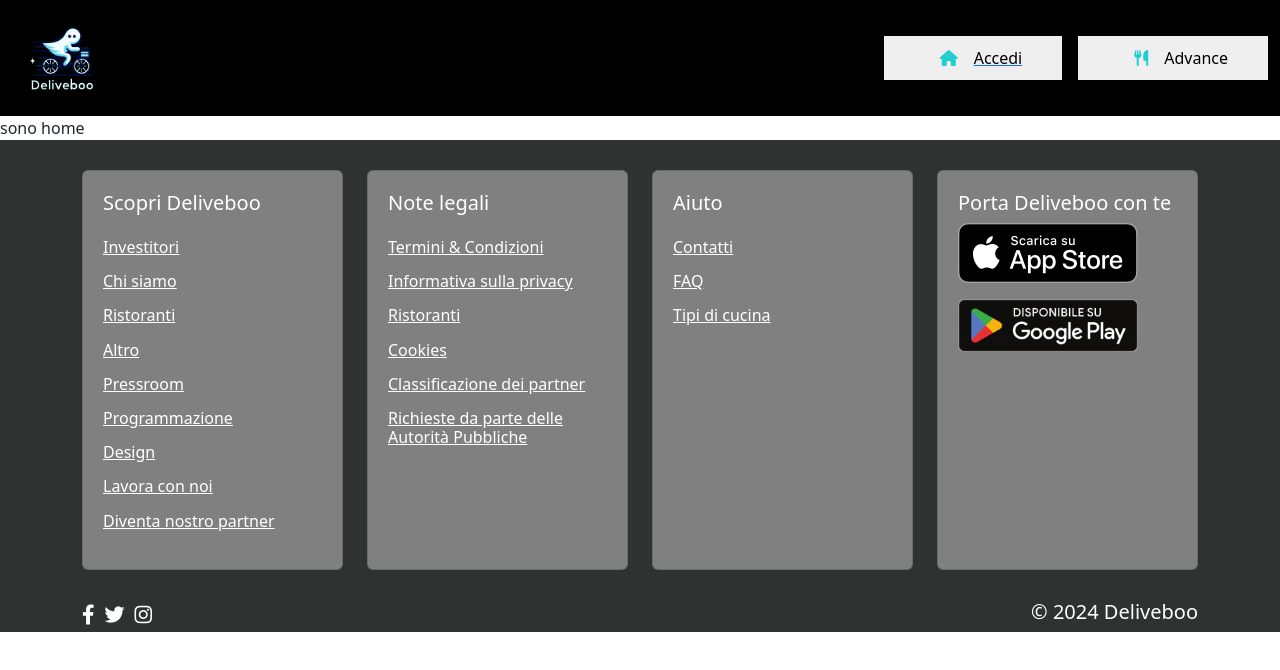
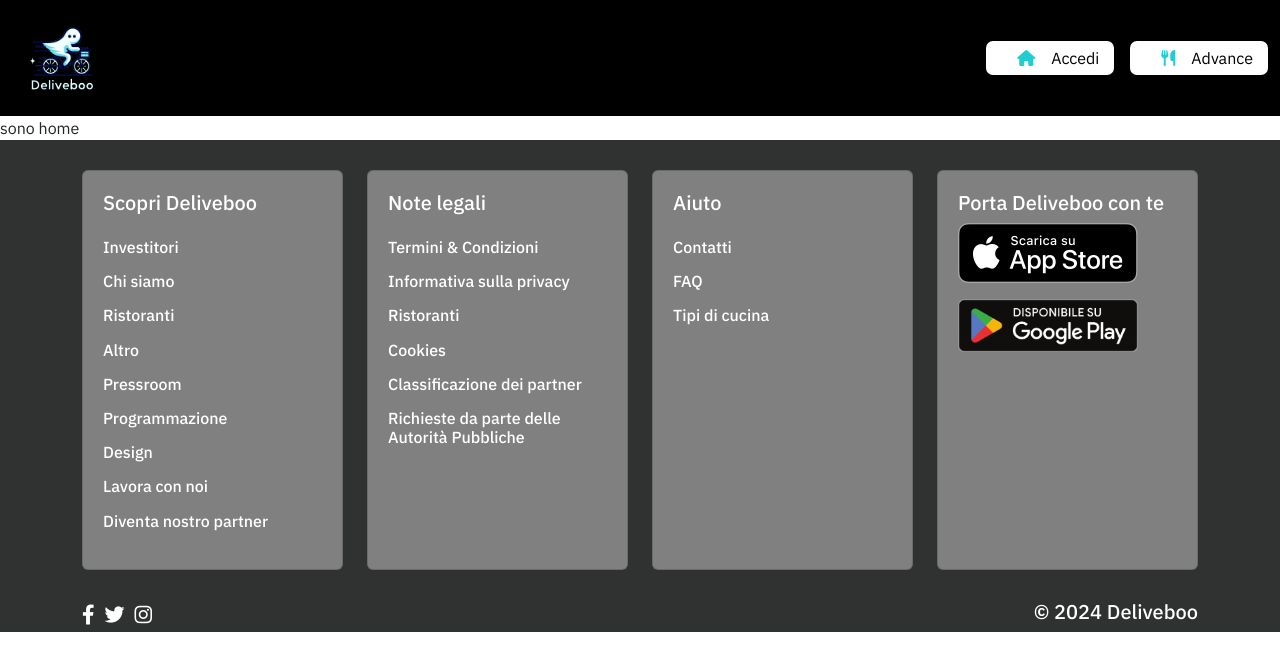
Before and after one commit to antoniolaikauf/Deliveboo, a Vue app in the folder laravel/front-end/: page / in a window 1280 px wide. Shown: the top 670 px of the page. Built offline with nearby package versions, Linux system fonts and the light colour scheme.

Commit message:
aggiornamento boo-btn a metà mixins

```diff
--- a/laravel/front-end/index.html
+++ b/laravel/front-end/index.html
@@ -6,8 +6,14 @@
     <link rel="stylesheet" href="https://cdnjs.cloudflare.com/ajax/libs/font-awesome/6.4.2/css/all.min.css"
     integrity="sha512-z3gLpd7yknf1YoNbCzqRKc4qyor8gaKU1qmn+CShxbuBusANI9QpRohGBreCFkKxLhei6S9CQXFEbbKuqLg0DA=="
     crossorigin="anonymous" referrerpolicy="no-referrer">
-    <meta name="viewport" content="width=device-width, initial-scale=1.0" />
-    <title>Vite + Vue</title>
+    <link rel="preconnect" href="https://fonts.googleapis.com">
+  <link rel="preconnect" href="https://fonts.gstatic.com" crossorigin>
+  <link href="https://fonts.googleapis.com/css2?family=IBM+Plex+Sans:ital,wght@0,100;0,200;0,300;0,400;0,500;0,600;0,700;1,100;1,200;1,300;1,400;1,500;1,600;1,700&display=swap" rel="stylesheet">
+  <link rel="preconnect" href="https://fonts.googleapis.com">
+  <link rel="preconnect" href="https://fonts.gstatic.com" crossorigin>
+  <link href="https://fonts.googleapis.com/css2?family=IBM+Plex+Sans:ital,wght@0,100;0,200;0,300;0,400;0,500;0,600;0,700;1,100;1,200;1,300;1,400;1,500;1,600;1,700&family=PT+Sans:ital,wght@0,400;0,700;1,400;1,700&display=swap" rel="stylesheet">
+  <meta name="viewport" content="width=device-width, initial-scale=1.0" />
+  <title>Vite + Vue</title>
   </head>
   <body>
     <div id="app"></div>
--- a/laravel/front-end/src/components/ComponentHeader.vue
+++ b/laravel/front-end/src/components/ComponentHeader.vue
@@ -18,7 +18,7 @@ export default {
                     <!-- BOTTONE LOGIN -->
 
                     <router-link :to="{ name: 'Login' }">
-                        <button class="d-flex mx-3">
+                        <button class="d-flex btn-boo mx-3">
                             <div class="mx-3">
                                 <i class="fa-solid fa-house color"></i>
                             </div>
@@ -31,7 +31,7 @@ export default {
 
                     <!-- BOTTONE ADVANCE (ricerca) -->
                     <button
-                    class="d-flex"
+                    class="d-flex btn-boo"
                         type="button"
                         data-bs-toggle="offcanvas"
                         data-bs-target="#offcanvasRight"
@@ -90,28 +90,9 @@ export default {
 </template>
 
 <style lang="scss">
-
+*
 .logo {
     width: 100px;
 }
 
-button {
-    padding: 10px 40px;
-    border-radius: 7px;
-    border: none;
-    transition: background-color 0.5s ease;
-
-    &:hover {
-        background-color: rgb(215, 206, 206);
-    }
-
-    .color {
-        color: #22cdd0;
-    }
-}
-
-a {
-    text-decoration: none;
-    color: black;
-}
 </style>
--- a/laravel/front-end/styles/general.scss
+++ b/laravel/front-end/styles/general.scss
@@ -1 +1,9 @@
 @use '../node_modules/bootstrap/scss/bootstrap.scss';
+
+*{
+    font-family: 'IBM Plex Sans', Sans-serif;
+}
+
+a {
+    text-decoration: none
+}
--- a/laravel/front-end/styles/partials/_mixins.scss
+++ b/laravel/front-end/styles/partials/_mixins.scss
@@ -2,43 +2,27 @@
 
 // Definisci il mixin per i bottoni
 @mixin buttons {
-    padding: 15px 45px;
-    transition: 0.8s;
+    padding: 5px 15px;
+    border-radius: 7px;
     border: none;
-    border-radius: 5px;
-    font-size: 16px;
-    font-weight: bold;
-    cursor: pointer;
+
+    &:hover {
+        border: 1px;
+        -webkit-box-shadow:0px 0px 6px 0px rgba(45,255,196,1);
+-moz-box-shadow: 0px 0px 6px 0px rgba(45,255,196,1);
+box-shadow: 0px 0px 6px 0px rgba(45,255,196,1);
+    }
+
+    .color {
+        color: #22cdd0;
+    }
 }
 
 // Stile per il primo pulsante
-.btn-orange {
+.btn-boo  {
     @include buttons;
-    background-color: $tertiary-color;
-    color: $tertiary-text-color;
+    background-color: white;
     &:hover {
-        background-color: $secondary-text-color;
+
     }
 }
-
-// Stile per il secondo pulsante
-.btn-light-orange {
-    @include buttons;
-    background-color: $fourth-color;
-    color: $tertiary-color;
-    &:hover {
-        background-color: $tertiary-color;
-        color: $tertiary-text-color;
-    }
-}
-
-// Stile per il terzo pulsante
-.btn-green {
-    @include buttons;
-    background-color: $fifth-color;
-    color: $tertiary-text-color;
-    &:hover {
-        background-color: $sixth-color;
-        color: $tertiary-text-color;
-    }
-}
--- a/laravel/front-end/styles/partials/_variables.scss
+++ b/laravel/front-end/styles/partials/_variables.scss
@@ -1,23 +1,14 @@
-$main-font: 'Roboto Slab', Sans-serif;
+// font deliveboo
+$boo-font: 'PT Sans', Sans-serif;
 
-$secondary-font: 'Cedarville Cursive', cursive;
-// $secondary-font: 'Clicker Script', cursive;
+// colore testo deliveboo
+$boo-text-color: #00CCBC;
+$white-text-color: white;
 
-$tertiary-font: 'Questrial', sans-serif;
+// colore deliveboo
+$boo-color: #00CCBC;
 
-$main-text-color: #000000;
-
-// azzurro
-$secondary-text-color: #6ac5f1;
-// testo corsivo
-
-// arancione
-$tertiary-color: #ef6f31;
-$tertiary-text-color: white;
-
-// arancione chiaro
-$fourth-color: #fef0ea;
-
-// verde
-$fifth-color: #20ad96;
-$sixth-color: #3f3a64;
+//grigio scuro primario sfondi
+$primary-grey-color: #2E3333;
+//grigio chiaro secondario sfondi
+$secondary-grey-color: #434848;
```
